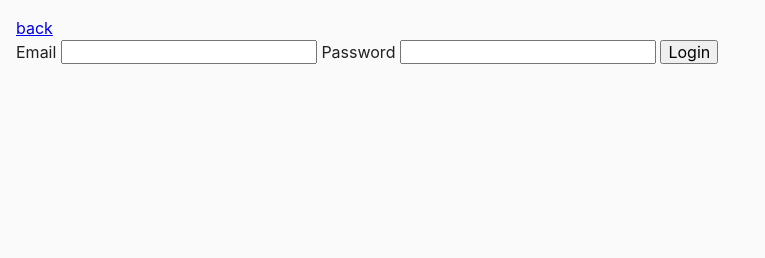
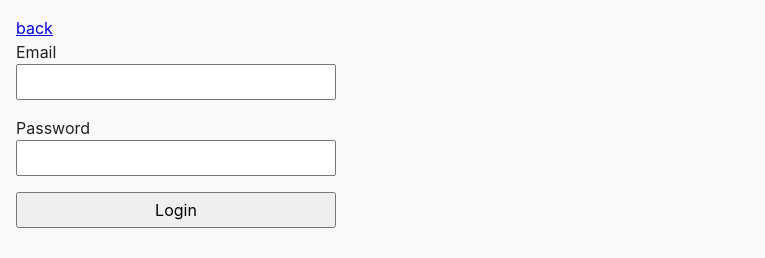
Before and after one commit to Kovalchukkk/js-hw-06, a plain HTML site: page task-8.html in a window 1280 px wide. Shown: the whole page, without its empty margins (0-765 px from the left). Drawn offline with nearby package versions, Linux system fonts and the light colour scheme.

Commit message:
update styles

```diff
--- a/css/styles.css
+++ b/css/styles.css
@@ -34,3 +34,30 @@ img {
 #validation-input.invalid {
   border-color: #f44336;
 }
+
+.login-form {
+  display: flex;
+  flex-direction: column;
+  max-width: 320px;
+}
+
+.login-form label {
+  margin-bottom: 16px;
+}
+
+.login-form input,
+.login-form button {
+  width: 100%;
+  padding: 4px;
+  font: inherit;
+}
+
+button {
+  padding: 8px 12px;
+  cursor: pointer;
+}
+
+input {
+  padding: 8px;
+  font: inherit;
+}
```
